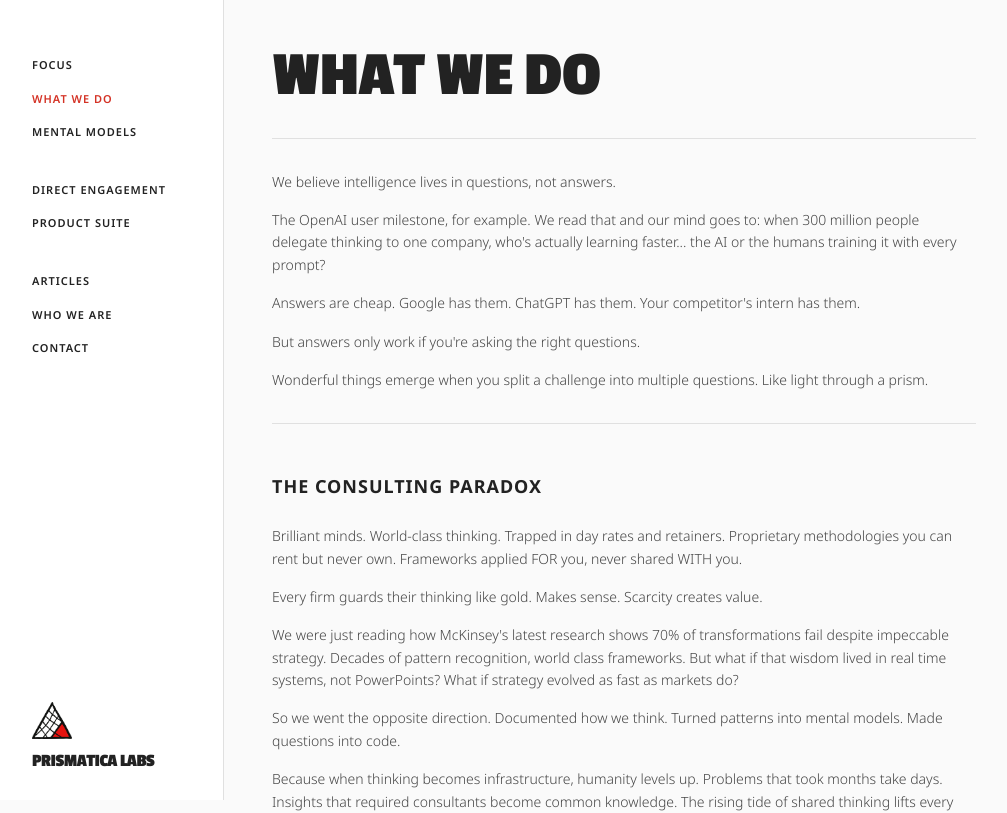
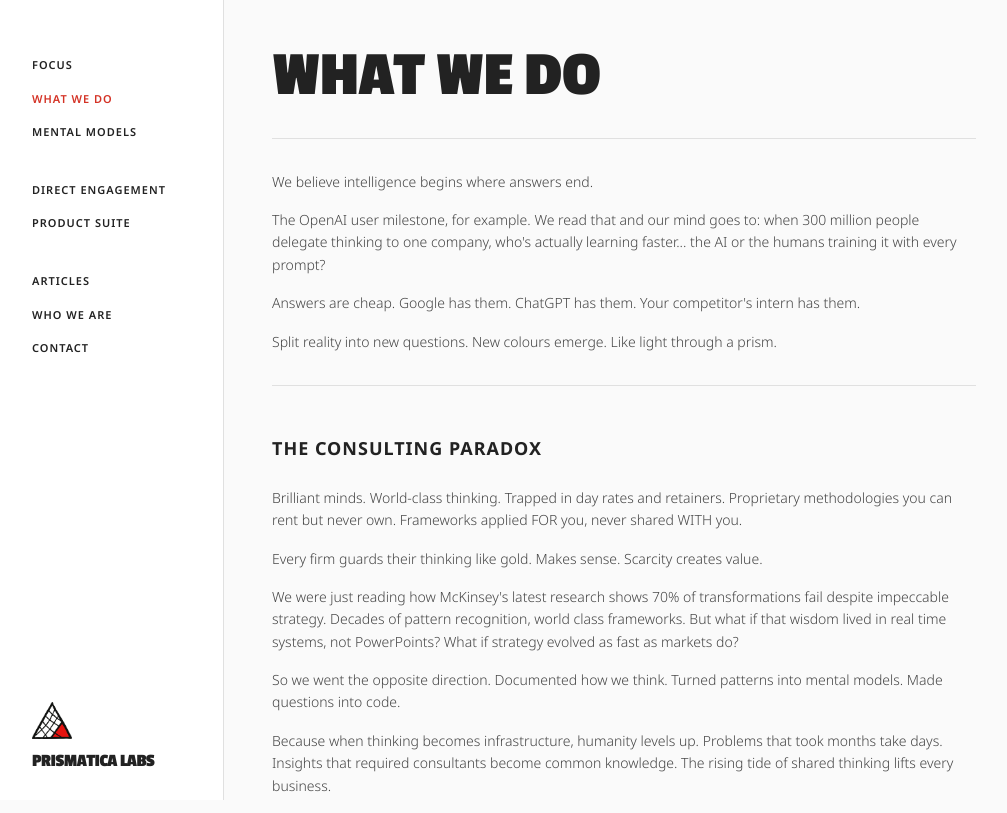
Before and after one commit to RayPrismatica/prismatica-website-fire, a Next.js app: page /what in a window 1280 px wide. Shown: the top 813 px of the page, without its empty margins (16-1023 px from the left). Built offline with nearby package versions, Linux system fonts and the light colour scheme.

Commit message:
Update page.tsx

```diff
--- a/app/what/page.tsx
+++ b/app/what/page.tsx
@@ -18,15 +18,13 @@ export default async function WhatWeDoPage() {
 
         <hr style={{ border: 'none', borderTop: '1px solid #e0e0e0', margin: '0 0 32px 0' }} />
 
-        <p>We believe intelligence lives in questions, not answers.</p>
+        <p>We believe intelligence begins where answers end.</p>
 
         <p>{content.intelligenceExample}</p>
 
         <p>Answers are cheap. Google has them. ChatGPT has them. Your competitor's intern has them.</p>
 
-        <p>But answers only work if you're asking the right questions.</p>
-
-        <p>Wonderful things emerge when you split a challenge into multiple questions. Like light through a prism.</p>
+        <p>Split reality into new questions. New colours emerge. Like light through a prism.</p>
 
         <hr style={{ border: 'none', borderTop: '1px solid #e0e0e0', margin: '32px 0' }} />
 
```
